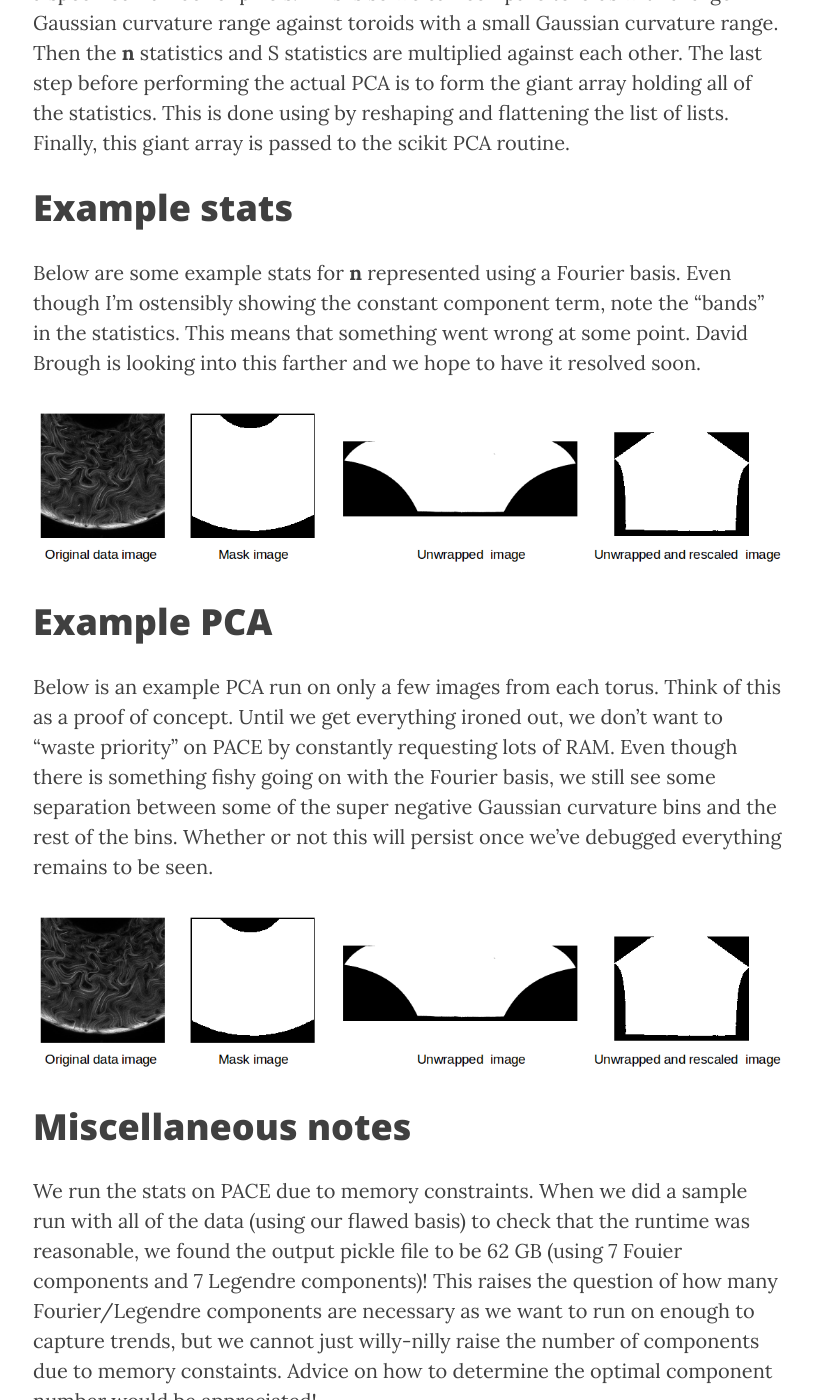
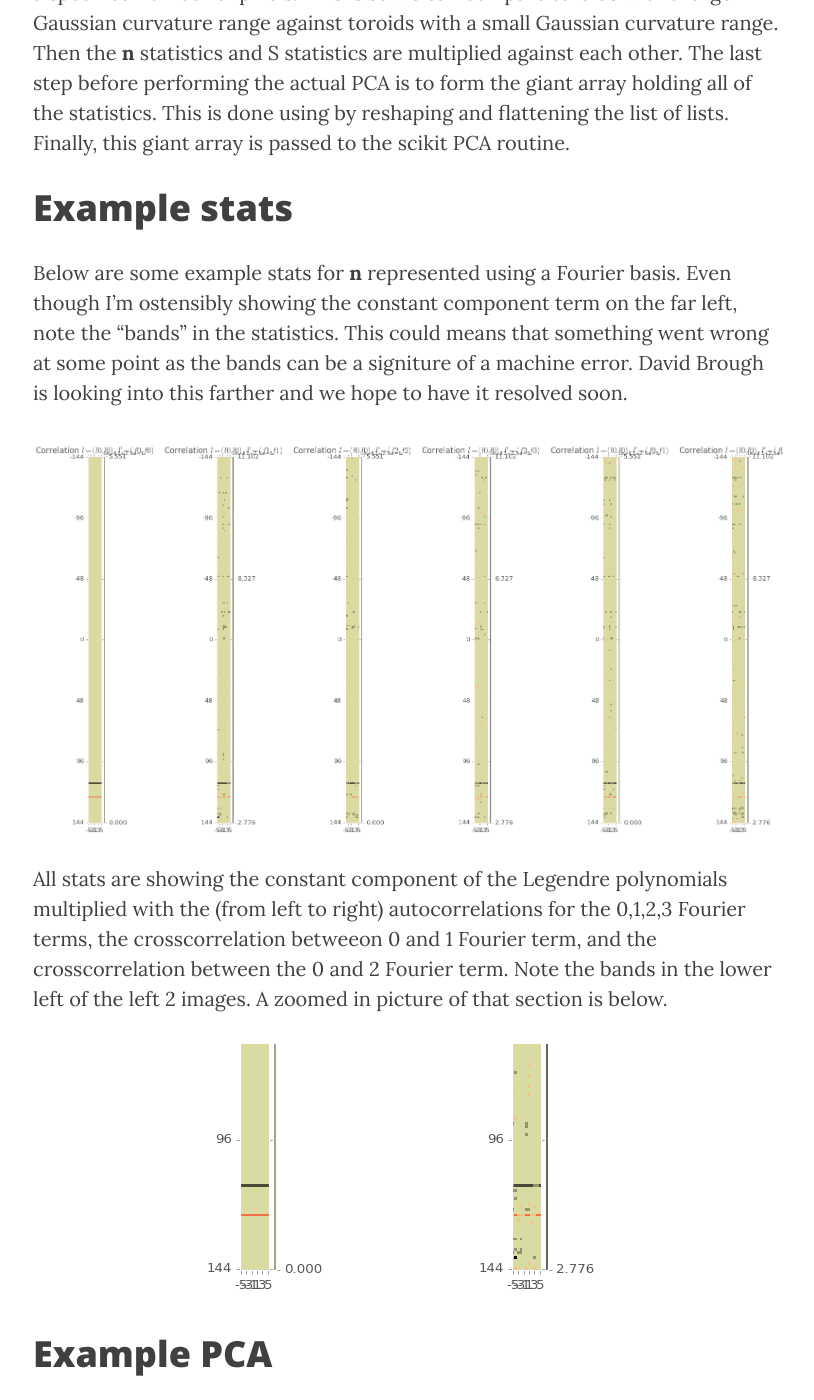
Before and after one commit to Materials-Informatics-Class-Fall2015/MIC-Active-Nematics-Torus, a Jekyll site: the page built from _posts/2015-10-31-Blog-Post-6.markdown, in a window 1280 px wide and 1400 px high, scrolled down 1803 px. Shown: the whole window, without its empty margins (232-1046 px from the left). Built offline with Jekyll 4.4.1, drawn with Linux system fonts in a browser that asks for light colours; nearby versions of some CDN libraries; comment, search, counter and statistics services are not loaded; some of the changed text lies outside the part shown.

Commit message:
added content for post 6

```diff
--- a/_posts/2015-10-31-Blog-Post-6.markdown
+++ b/_posts/2015-10-31-Blog-Post-6.markdown
@@ -33,15 +33,28 @@ Since the px width of the bins can be small for some of the really negative Gaus
 
 # Example stats
 
-Below are some example stats for **n** represented using a Fourier basis.  Even though I'm ostensibly showing the constant component term, note the "bands" in the statistics.  This means that something went wrong at some point. David Brough is looking into this farther and we hope to have it resolved soon.
+Below are some example stats for **n** represented using a Fourier basis.  Even though I'm ostensibly showing the constant component term on the far left, note the "bands" in the statistics.  This could means that something went wrong at some point as the bands can be a signiture of a machine error. David Brough is looking into this farther and we hope to have it resolved soon.
 
-![Example statistics. These are the constant components of the Fourier representations](/MIC-Active-Nematics-Torus/img/post5/Final.png)
+![Example statistics](/MIC-Active-Nematics-Torus/img/post6/Stats_1.png)
 
+All stats are showing the constant component of the Legendre polynomials multiplied with the (from left to right) autocorrelations for the 0,1,2,3 Fourier terms, the crosscorrelation betweeon 0 and 1 Fourier term, and the crosscorrelation between the 0 and 2 Fourier term.  Note the bands in the lower left of the left 2 images.  A zoomed in picture of that section is below.
+
+![Example statistics](/MIC-Active-Nematics-Torus/img/post6/Stats_2.png)
 #Example PCA
 
-Below is an example PCA run on only a few images from each torus.  Think of this as a proof of concept.  Until we get everything ironed out, we don't want to "waste priority" on PACE by constantly requesting lots of RAM. Even though there is something fishy going on with the Fourier basis, we still see some separation between some of the super negative Gaussian curvature bins and the rest of the bins. Whether or not this will persist once we've debugged everything remains to be seen.
+Below is an example PCA run on only a few images from each torus.  Think of this as a proof of concept.  Until we get everything ironed out, we don't want to "waste priority" on PACE by constantly requesting lots of RAM. Even though there is something fishy going on with the Fourier basis, we still see some separation between some of the very negative Gaussian curvature bins and the rest of the bins. Whether or not this will persist once we've debugged everything remains to be seen.
 
-![Example PCA](/MIC-Active-Nematics-Torus/img/post5/Final.png)
+Screenshot highlighting PCA component 1 versus PCA component 2 below.
+
+![Example PCA](/MIC-Active-Nematics-Torus/img/post6/PCA_1.png)
+
+Screenshot highlighting PCA component 1 versus PCA component 3 below.
+
+![Example PCA](/MIC-Active-Nematics-Torus/img/post6/PCA_2.png)
+
+Screenshot highlighting PCA component 2 versus PCA component 3 below.
+
+![Example PCA](/MIC-Active-Nematics-Torus/img/post6/PCA_3.png)
 
 # Miscellaneous notes
 
```
Also changed, not shown: img/post6/PCA_1.PNG (added), img/post6/PCA_2.PNG (added), img/post6/PCA_3.PNG (added), img/post6/Stats_1.PNG (added), img/post6/Stats_2.PNG (added).
